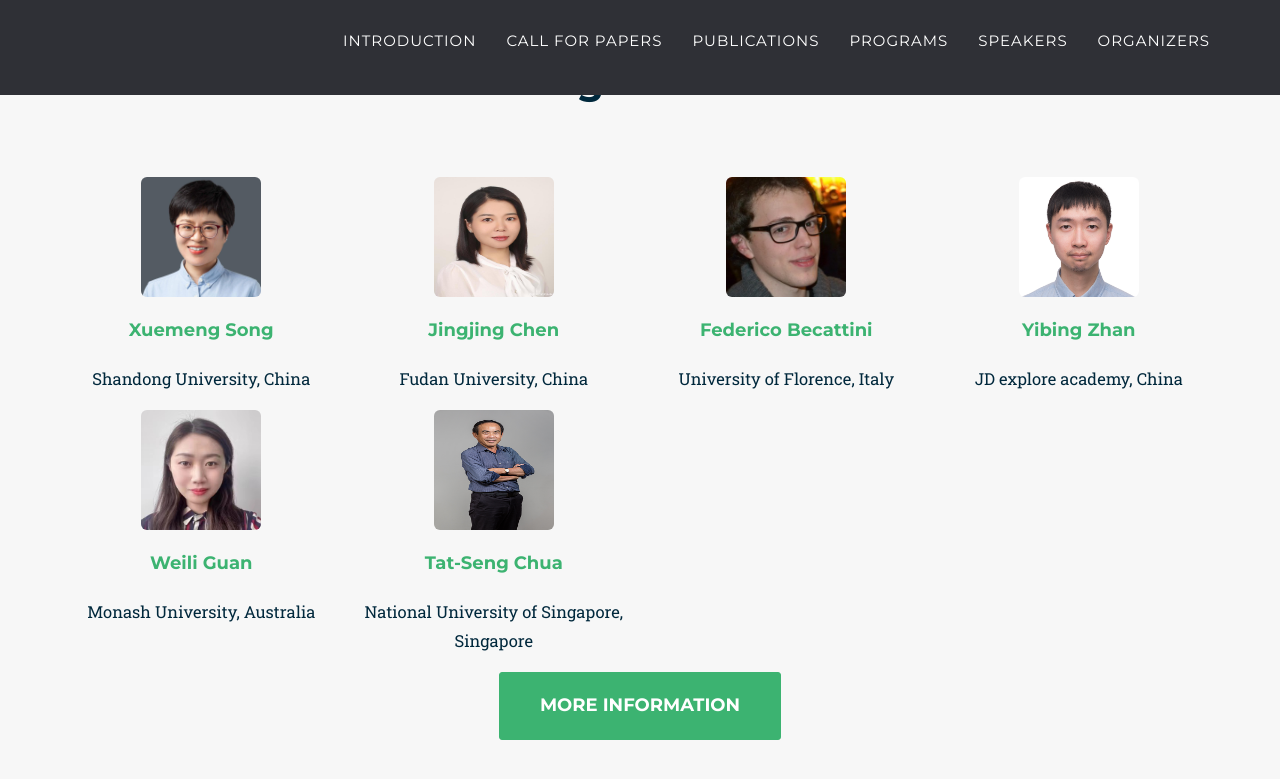
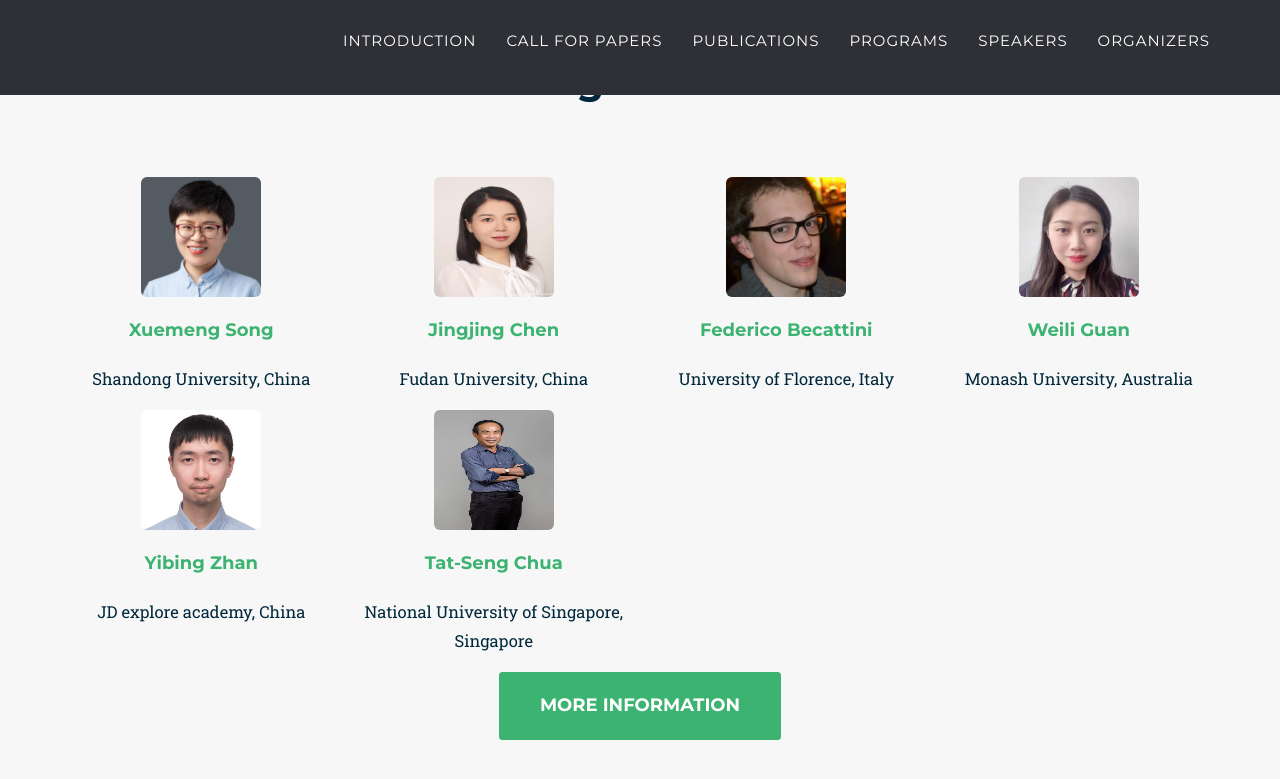
Before and after one commit to MCFR-MM22/MCFR-MM22.github.io, a Jekyll site: the page built from index.html, in a window 1280 px wide and 900 px high, scrolled down 2207 px. Shown: the top 779 px of the window. Built offline with Jekyll 4.4.1, drawn with Linux system fonts in a browser that asks for light colours; some web fonts are replaced; some of the changed lines change nothing that is shown.

Commit message:
Update organizers.yml

```diff
--- a/_data/twenty_21/organizers.yml
+++ b/_data/twenty_21/organizers.yml
@@ -25,6 +25,15 @@
   topic: Topic
   description: "Federico Becattini is a Postdoctoral Researcher and Adjunct Professor at the University of Florence. His research interests mostly focus on Autonomous Driving, Human Behavior understanding and Fashion Recommendation, also working with international academic and industrial partners. He has co-authored more than 20 scientific papers in journals and international conferences. He also serves as reviewer for top-tier conferences and journals in multimedia and computer vision. Recently, he has also co-organized the workshop “Facial and Body Expressions” at ICPR2020 and “Towards a Complete Analysis of People: From Face and Body to Clothes (T-CAP)”. at ICIAP2022."
 
+- title: weiliguan
+  name: Weili Guan
+  subtitle: Monash University, Australia
+  img: weiliguan.jpg
+  thumbnail: weiliguan.jpg
+  alt: Picture of TBD
+  topic: Topic
+  description: Weili Guan received the master degree from National University of Singapore. After that, she joined Hewlett Packard Enterprise in Singapore as a Software Engineer and worked there for around five years. She is currently a PhD student with the Faculty of Information Technology, Monash University (Clayton Campus), Australia. Her research interests are multimedia computing and information retrieval. She has published more than 20 papers at the first-tier conferences and journals, like ACM MM, SIGIR, and IEEE TIP.
+
 - title: yibingzhan
   name: Yibing Zhan
   subtitle: JD explore academy, China
@@ -34,16 +43,6 @@
   topic: Topic
   description: Yibing Zhan obtained his bachelor's degree and doctor's degree from the information science and technology school at the University of Science and Technology of China in 2012 and 2018. After graduating with a doctor's degree, from 2018 to 2020, Yibing Zhan served as an associate researcher in the school of computer science of Hangzhou Dianzi University. Now, Yibing Zhan works in the JD Explore Academy as an algorithm scientist and head of graph neural networks. He mainly explores graph models and multimodal learning tasks, such as cross-modal retrieval, scene graph generation, and graph neural networks. He has published many scientific papers in top conferences and journals, including CVPR, ACM mm, AAAI, IJCV, and IEEE TMM.
 
-- title: weiliguan
-  name: Weili Guan
-  subtitle: Monash University, Australia
-  img: weiliguan.jpg
-  thumbnail: weiliguan.jpg
-  alt: Picture of TBD
-  topic: Topic
-  description: Weili Guan received the master degree from National University of Singapore. After that, she joined Hewlett Packard Enterprise in Singapore as a Software Engineer and worked there for around five years. She is currently a PhD student with the Faculty of Information Technology, Monash University (Clayton Campus), Australia. Her research interests are multimedia computing and information retrieval. She has published more than 20 papers at the first-tier conferences and journals, like ACM MM, SIGIR, and IEEE TIP.
-
-
 - title: tatsengchua
   name: Tat-Seng Chua
   subtitle: National University of Singapore, Singapore
```
